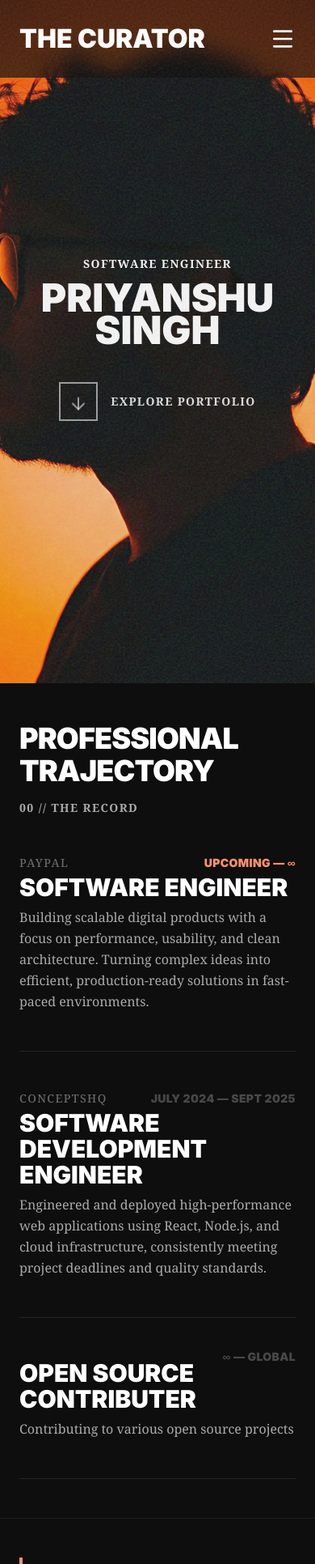
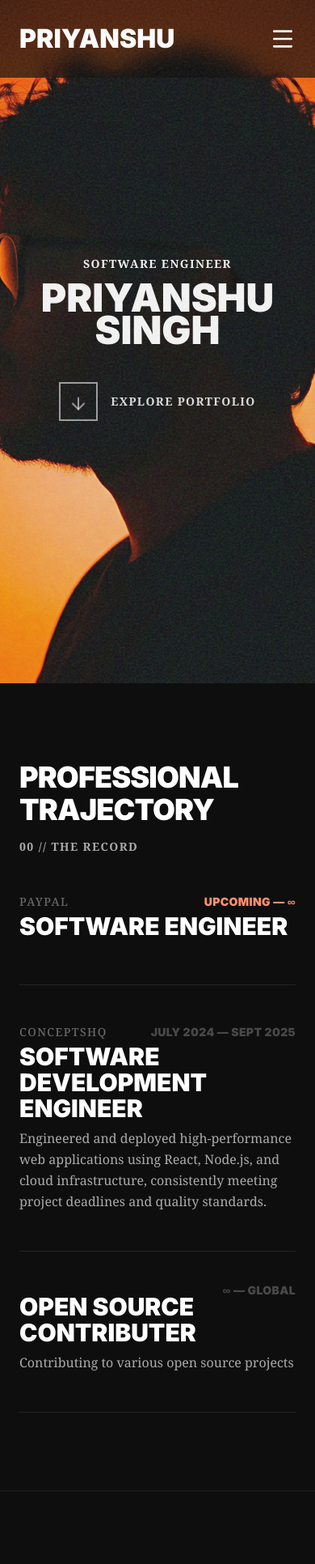
Before and after one commit to Priyanshu8433/portfolio, a Next.js app: page / in a window 390 px wide. Shown: the top 1932 px of the page at 81% size. Built offline with nearby package versions, Linux system fonts and the light colour scheme.

Commit message:
Update: minor changes

```diff
--- a/app/_components/experience.tsx
+++ b/app/_components/experience.tsx
@@ -60,8 +60,7 @@ const ExperienceCard = ({
 const experiences = [
   {
     role: "Software Engineer",
-    description:
-      "Building scalable digital products with a focus on performance, usability, and clean architecture. Turning complex ideas into efficient, production-ready solutions in fast-paced environments.",
+    description: "",
     company: "PayPal",
     from: "Upcoming",
     to: "∞",
@@ -85,7 +84,10 @@ const experiences = [
 
 export const Experience = () => {
   return (
-    <section id="experience" className="px-6 py-12 md:px-10 md:py-32 flex flex-col xl:flex-row xl:gap-22 border-b border-outline-variant/30">
+    <section
+      id="experience"
+      className="px-6 py-24 md:px-10 md:py-32 flex flex-col xl:flex-row xl:gap-22 border-b border-outline-variant/30"
+    >
       <div className="w-full xl:w-2/5">
         <h2 className="text-4xl sm:text-5xl md:text-6xl xl:text-7xl font-black leading-10 sm:leading-12 md:leading-16 xl:leading-18 tracking-tight uppercase lg:mx-auto">
           Professional <br />
--- a/app/_components/expertise.tsx
+++ b/app/_components/expertise.tsx
@@ -43,7 +43,10 @@ const expertise = [
 
 export const Expertise = () => {
   return (
-    <section id="expertise" className="px-6 py-12 md:px-10 md:py-32 bg-black border-b border-outline-variant/30">
+    <section
+      id="expertise"
+      className="px-6 py-24 md:px-10 md:py-32 bg-black border-b border-outline-variant/30"
+    >
       <div className="w-full mb-8 md:mb-12 lg:mb-16 text-brand-neutral-dim ">
         <h2 className="text-5xl md:text-7xl xl:text-8xl font-black leading-10 sm:leading-12 md:leading-16 xl:leading-18 tracking-tight uppercase lg:mx-auto ">
           Core Expertise
--- a/app/_components/footer.tsx
+++ b/app/_components/footer.tsx
@@ -25,7 +25,7 @@ export const Footer = () => {
     >
       <div className="flex flex-col gap-2 md:gap-4 uppercase mb-8 md:mb-0">
         <span className="text-[20px] font-bold leading-7 font-noto-serif">
-          The Curator
+          Priyanshu Singh
         </span>
         <span className="text-brand-neutral-dim text-sm leading-5 tracking-wide font-noto-serif">
           © {new Date().getFullYear()} Priyanshu. ALL RIGHTS RESERVED.
--- a/app/_components/projects.tsx
+++ b/app/_components/projects.tsx
@@ -112,7 +112,7 @@ const projects = [
 
 export const Projects = () => {
   return (
-    <section id="projects" className="px-6 py-12 md:px-10 md:py-32 ">
+    <section id="projects" className="px-6 py-24 md:px-10 md:py-32 ">
       <div className="border-l-4 border-primary pl-8 py-2">
         <h2 className="mb-2 md:mb-6 text-5xl md:text-7xl xl:text-8xl font-black leading-10 sm:leading-12 md:leading-16 xl:leading-18 tracking-tight uppercase lg:mx-auto">
           What I’m Building
--- a/app/_components/skills.tsx
+++ b/app/_components/skills.tsx
@@ -47,7 +47,10 @@ const SkillCard = ({ type, list }: SkillCardProps) => {
 
 export const Skills = () => {
   return (
-    <section id="skills" className="px-6 py-12 md:px-10 md:py-32 bg-primary text-black selection:bg-brand-neutral selection:text-brand-secondary">
+    <section
+      id="skills"
+      className="px-6 py-24 md:px-10 md:py-32 bg-primary text-black selection:bg-brand-neutral selection:text-brand-secondary"
+    >
       <div className="w-full mb-8 md:mb-12 lg:mb-16">
         <h2 className="text-5xl md:text-7xl xl:text-8xl font-black leading-10 sm:leading-12 md:leading-16 xl:leading-18 tracking-tight uppercase lg:mx-auto">
           Tech Stack
--- a/app/layout.tsx
+++ b/app/layout.tsx
@@ -37,7 +37,7 @@ const sourceSerif4 = Source_Serif_4({
 });
 
 export const metadata: Metadata = {
-  title: "The Curator | Priyanshu Singh",
+  title: "Priyanshu Singh",
   description: "High-End Editorial Portfolio",
   icons: {
     icon: "/favicon.ico",
--- a/components/navbar.tsx
+++ b/components/navbar.tsx
@@ -34,9 +34,10 @@ export const Navbar = () => {
           }, 150);
         }}
       >
-        The Curator
+        Priyanshu <span className="hidden xl:inline">Singh</span>
       </button>
-      <div className="hidden lg:flex lg:gap-12">
+
+      <div className="hidden lg:flex md:gap-8 xl:gap-12">
         {NavLinks.map((link) => (
           <button
             key={link}
@@ -51,6 +52,7 @@ export const Navbar = () => {
           </button>
         ))}
       </div>
+
       <Link
         href="https://drive.google.com/file/d/1OTIa3j5uk_e1YGTXxCCU46gnGU95fOW7/view?usp=sharing"
         target="_blank"
```
Also changed, not shown: 1 other file (tests, documents, lock files or other folders).
